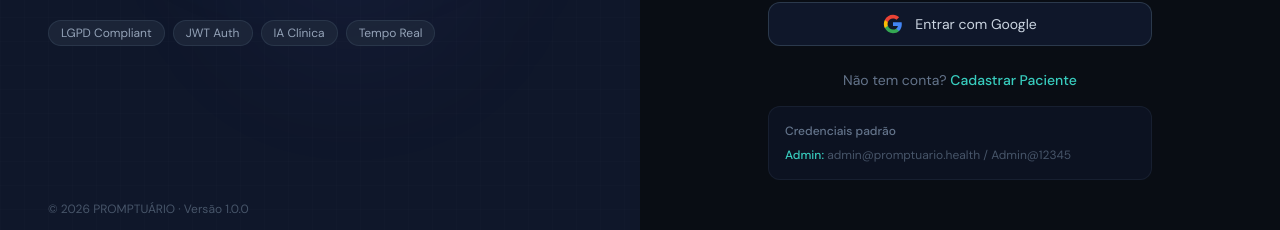
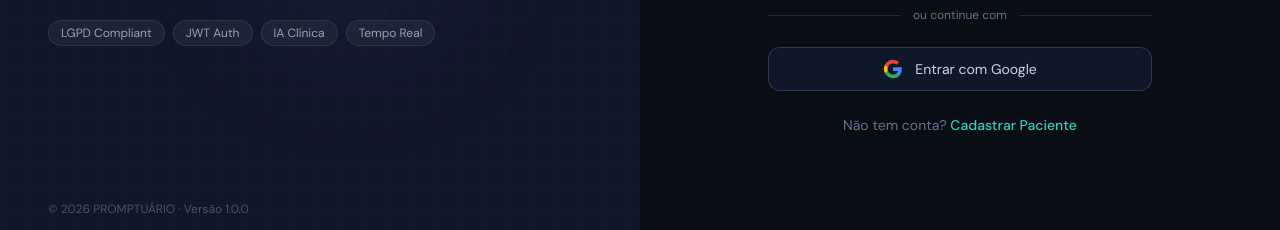
Before and after one commit to Carlos-Eduardo-Suassuna-Santiago/PROMPTUARIO_2026, a React (Vite) app in the folder frontend/: page /login in a window 1280 px wide. Shown: the part 535-765 px from the top of the page. Built offline with nearby package versions, Linux system fonts and the light colour scheme; no server answers.

Commit message:
style(auth): remove default credentials hint from login page

```diff
--- a/frontend/src/pages/auth/LoginPage.tsx
+++ b/frontend/src/pages/auth/LoginPage.tsx
@@ -230,20 +230,7 @@ export function LoginPage() {
             </p>
           </div>
 
-          {/* Role hints */}
-          <div className="mt-4 p-4 bg-slate-900/60 rounded-xl border border-slate-800/60">
-            <p className="text-xs font-medium text-slate-500 mb-2">Credenciais padrão</p>
-            <div className="space-y-1.5">
-              {[
-                { role: 'Admin', email: 'admin@promptuario.health', pwd: 'Admin@12345' },
-              ].map((c) => (
-                <div key={c.role} className="text-xs text-slate-600">
-                  <span className="text-brand-400 font-medium">{c.role}:</span>{' '}
-                  {c.email} / {c.pwd}
-                </div>
-              ))}
-            </div>
-          </div>
+
         </div>
       </div>
     </div>
```
